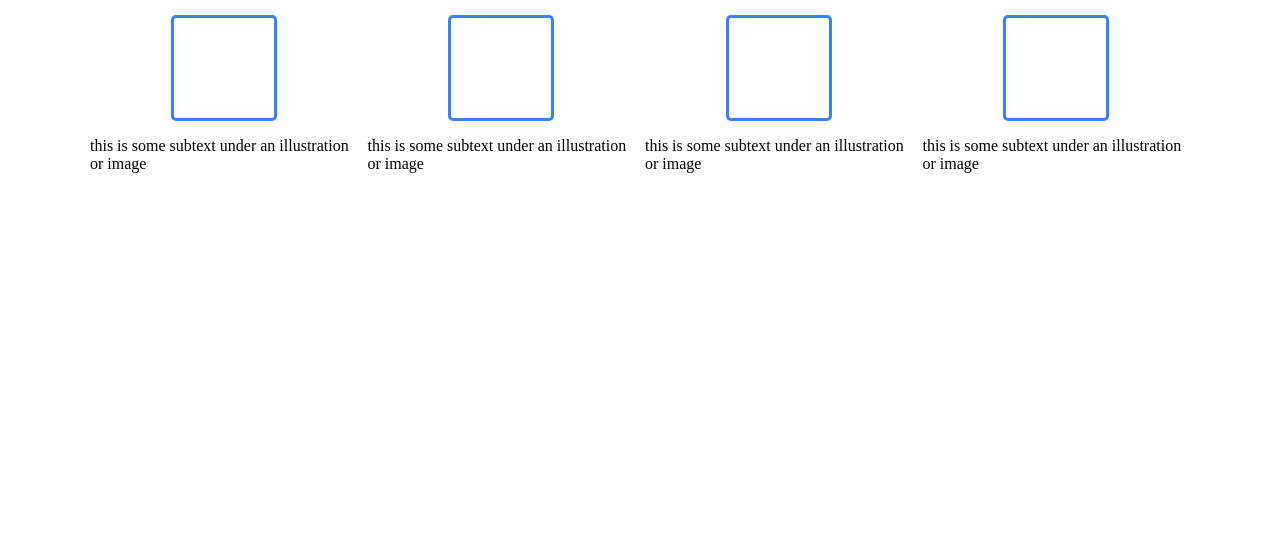
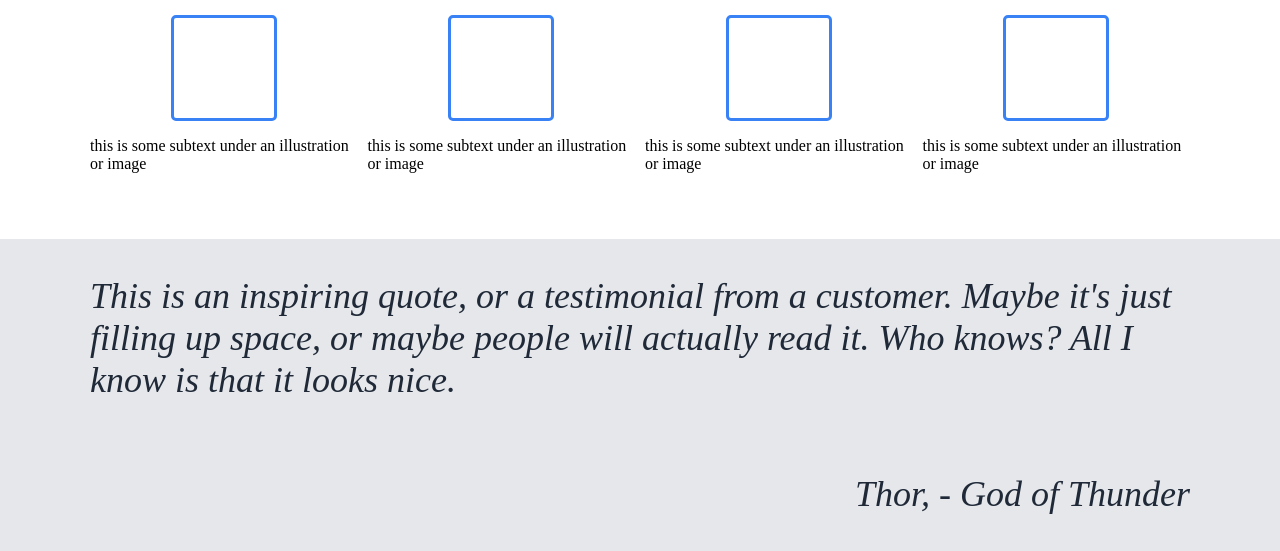
Before and after one commit to fullforcejordy/Odin-Landing-Page, a plain HTML site: page index.html in a window 1280 px wide. Shown: the part 529-1080 px from the top of the page. Before the commit the page ends 800 px from the top, so only its background shows below. Drawn offline with Linux system fonts and the light colour scheme.

Commit message:
Finish rough quotation block

```diff
--- a/index.html
+++ b/index.html
@@ -51,6 +51,14 @@
           </div>
         </div>
       </div>
+      <div class="inspiring-quote">
+        <p>
+          This is an inspiring quote, or a testimonial from a customer. Maybe
+          it's just filling up space, or maybe people will actually read it. Who
+          knows? All I know is that it looks nice.
+        </p>
+        <p id="thor-quote">Thor, - God of Thunder</p>
+      </div>
     </body>
   </html>
 </DOCTYPE>
--- a/style.css
+++ b/style.css
@@ -114,3 +114,17 @@ li {
   justify-content: center;
   align-items: center;
 }
+
+.inspiring-quote {
+  display: flex;
+  flex-direction: column;
+  background-color: #e5e7eb;
+  padding: 0px 90px 0px 90px;
+  font-size: 36px;
+  font-style: italic;
+  color: #1f2937;
+}
+
+#thor-quote {
+  align-self: flex-end;
+}
```
